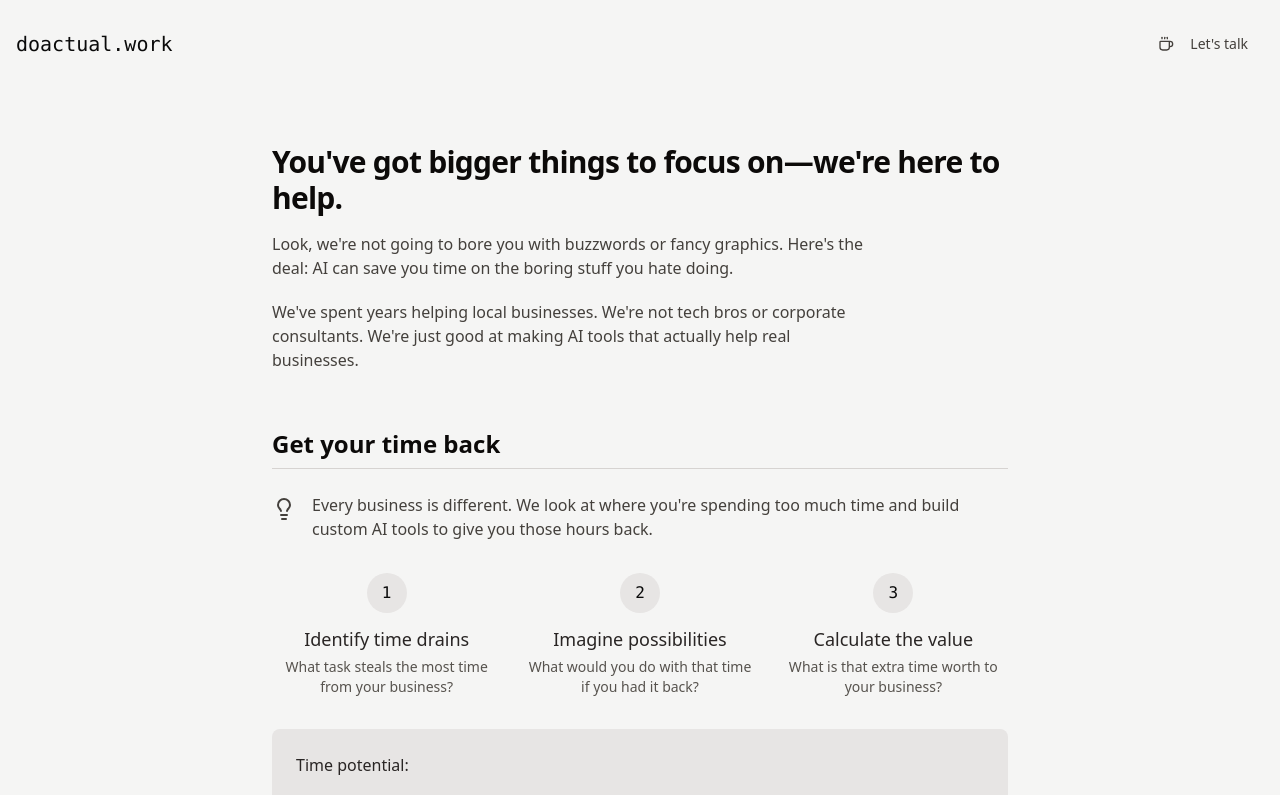
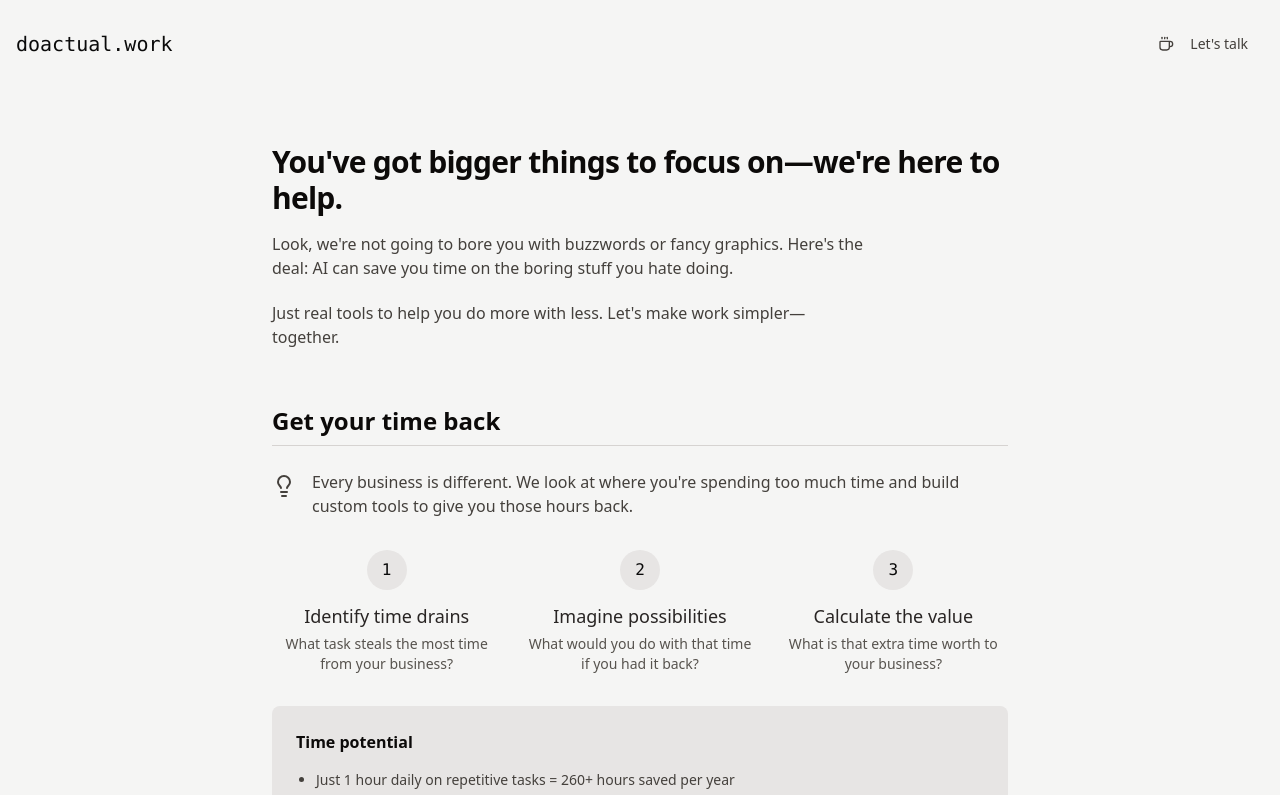
Before and after one commit to ankit3146/do-actual-work, a Next.js app: page / in a window 1280 px wide. Shown: the top 795 px of the page. Built offline with nearby package versions, Linux system fonts and the light colour scheme.

Commit message:
Minor copy changes

```diff
--- a/app/page.tsx
+++ b/app/page.tsx
@@ -27,14 +27,14 @@ export default function Home() {
             You've got bigger things to focus on—we're here to help.
           </h1>
 
-          <div className="prose prose-stone text-base">
+          <div className="prose prose-stone prose-lg text-base">
             <p className="mb-5">
               Look, we're not going to bore you with buzzwords or fancy graphics. Here's the deal: AI can save you time
               on the boring stuff you hate doing.
             </p>
             <p>
-              We've spent years helping local businesses. We're not tech bros or corporate consultants. We're just good
-              at making AI tools that actually help real businesses.
+            Just real tools to help you do more with less.
+            Let's make work simpler—together.
             </p>
           </div>
         </div>
@@ -48,7 +48,7 @@ export default function Home() {
           <div className="mt-6 flex gap-4 items-start">
             <Lightbulb className="h-6 w-6 text-stone-700 mt-1 flex-shrink-0" />
             <p className="text-stone-700 text-base">
-              Every business is different. We look at where you're spending too much time and build custom AI tools to
+              Every business is different. We look at where you're spending too much time and build custom tools to
               give you those hours back.
             </p>
           </div>
@@ -79,7 +79,7 @@ export default function Home() {
           </div>
 
           <div className="mt-8 bg-stone-200 p-6 rounded-lg">
-            <p className="font-medium text-stone-800 mb-4">Time potential:</p>
+            <p className="font-semibold text-stone-950 mb-4">Time potential</p>
             <ul className="list-disc pl-5 space-y-2 text-stone-700 text-sm">
               <li>Just 1 hour daily on repetitive tasks = 260+ hours saved per year</li>
               <li>A team of 5 people each saving 1 hour = 1,300+ hours saved per year</li>
```
